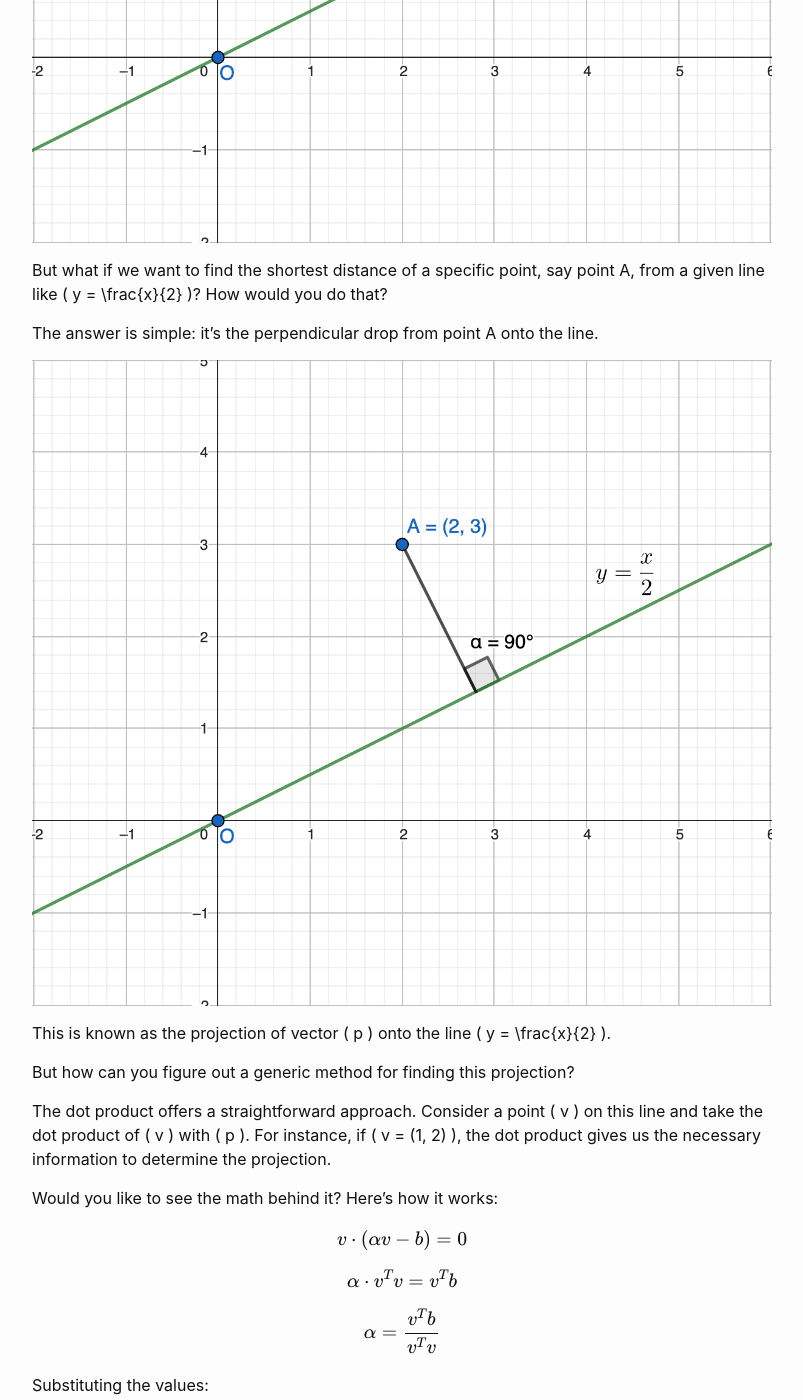
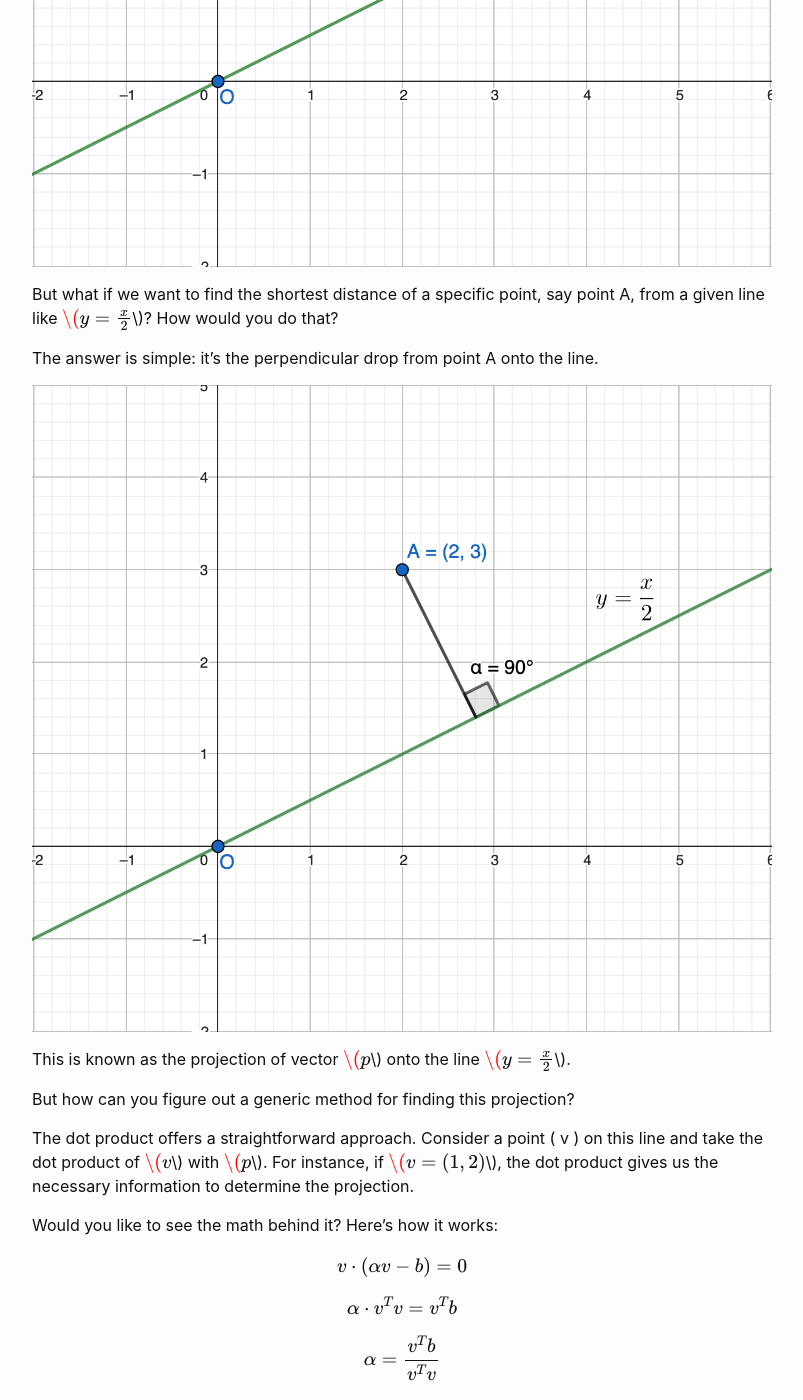
Before and after one commit to sudarshansudarshan/cs503, a Jekyll site: the page built from Galaxy.md, in a window 1280 px wide and 1400 px high, scrolled down 3025 px. Shown: the whole window, without its empty margins (238-1041 px from the left). Built offline with Jekyll 4.4.1, drawn with Linux system fonts in a browser that asks for light colours; formulas are drawn with MathJax 3; some of the changed text lies outside the part shown.

Commit message:
Update Galaxy.md

```diff
--- a/Galaxy.md
+++ b/Galaxy.md
@@ -41,17 +41,17 @@ Now, let's shift our focus to the concept of projection. Observe the following g
 
 ![Points Lying Close to a Plane](/machinelearning/assets/images/image2.png)
 
-But what if we want to find the shortest distance of a specific point, say point A, from a given line like \( y = \frac{x}{2} \)? How would you do that?
+But what if we want to find the shortest distance of a specific point, say point A, from a given line like $$\( y = \frac{x}{2} \)$$? How would you do that?
 
 The answer is simple: it's the perpendicular drop from point A onto the line.
 
 ![Perpendicular Drop from Point A to the Line](/machinelearning/assets/images/image3.png)
 
-This is known as the projection of vector \( p \) onto the line \( y = \frac{x}{2} \).
+This is known as the projection of vector $$\( p \)$$ onto the line $$\( y = \frac{x}{2} \)$$.
 
 But how can you figure out a generic method for finding this projection?
 
-The dot product offers a straightforward approach. Consider a point \( v \) on this line and take the dot product of \( v \) with \( p \). For instance, if \( v = (1, 2) \), the dot product gives us the necessary information to determine the projection.
+The dot product offers a straightforward approach. Consider a point \( v \) on this line and take the dot product of $$\( v \)$$ with $$\( p \)$$. For instance, if $$\( v = (1, 2) \)$$, the dot product gives us the necessary information to determine the projection.
 
 Would you like to see the math behind it? Here's how it works:
 
@@ -73,7 +73,7 @@ $$
 \alpha = \frac{\begin{bmatrix} 2 & 1 \end{bmatrix} \begin{bmatrix} 2 \\ 3 \end{bmatrix}}{\begin{bmatrix} 2 & 1 \end{bmatrix} \begin{bmatrix} 2 \\ 1 \end{bmatrix}} = \frac{7}{5} = 1.4
 $$
 
-So, the projection of point A onto the line \( y \) is given by:
+So, the projection of point A onto the line $$\( y \)$$ is given by:
 
 $$
 B = (\alpha \cdot 2, \alpha \cdot 1) = (2.8, 1.4)
@@ -89,7 +89,7 @@ $$
 A(A \cdot \bar{x} - b) = 0
 $$
 
-To solve for \( \bar{x} \), we rearrange it as:
+To solve for $$\( \bar{x} \)$$, we rearrange it as:
 
 $$
 A^T A \bar{x} = A^T b
```
Also changed, not shown: other parts of Galaxy.md (+3 -0 lines).
